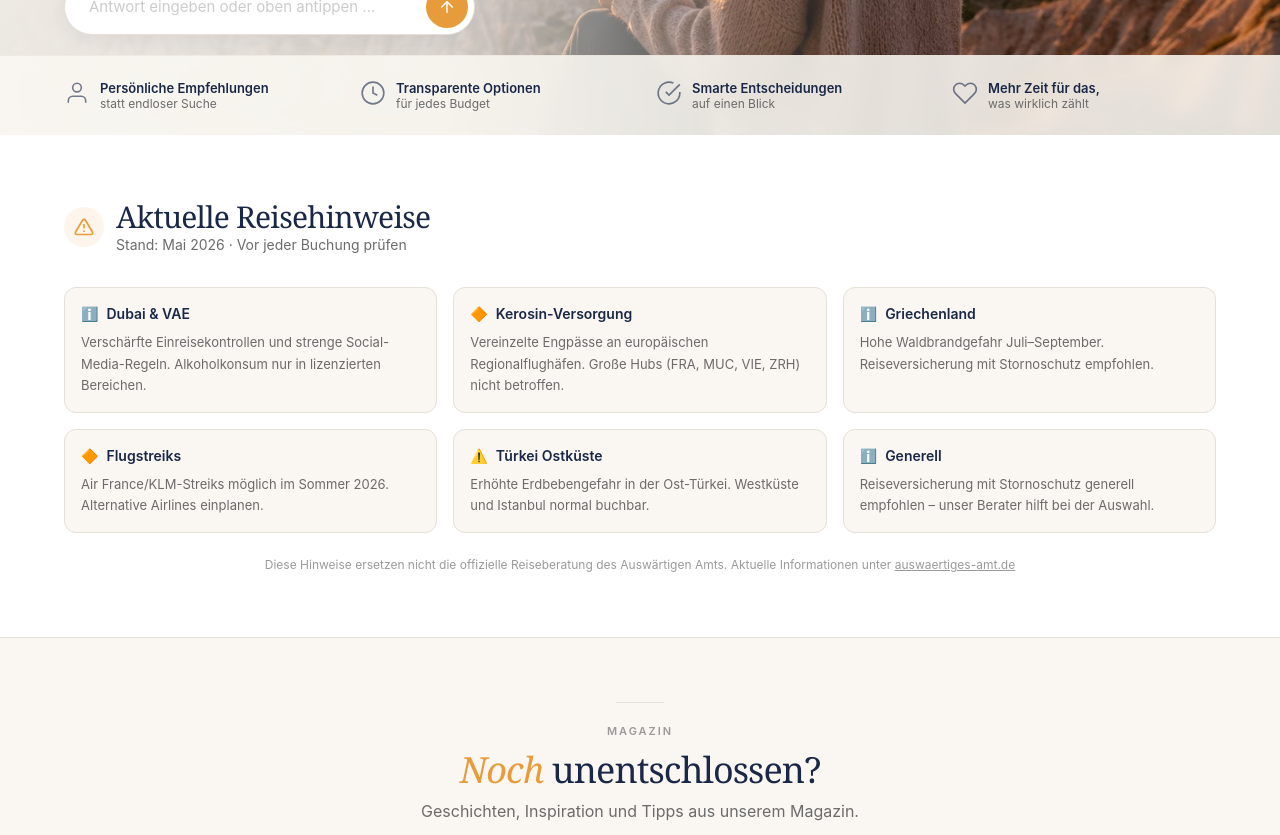
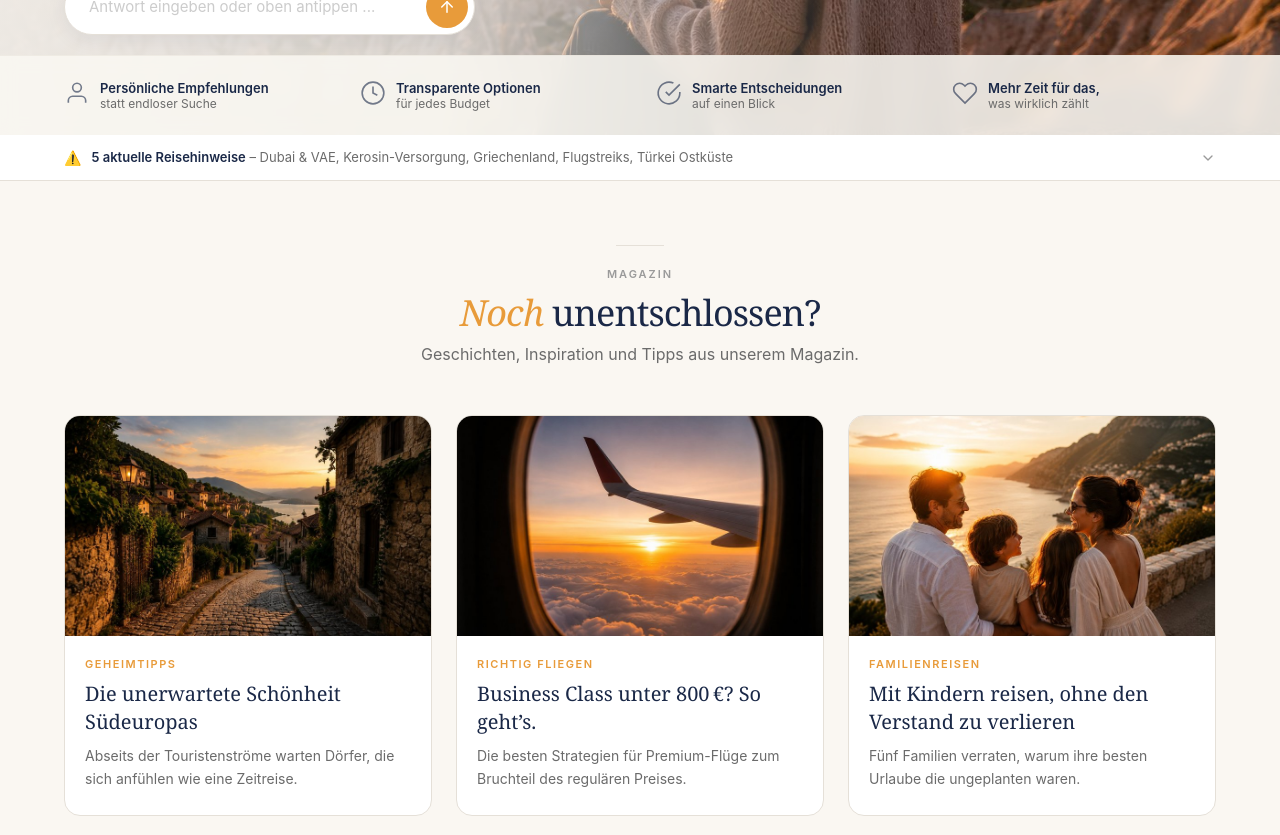
Before and after one commit to mdimster/myfly24-web, a Next.js app: page / in a window 1280 px wide. Shown: the part 520-1355 px from the top of the page. Built offline with nearby package versions, Linux system fonts and the light colour scheme.

Commit message:
feat: slim travel banner + inline chat

```diff
--- /dev/null
+++ b/app/components/TravelBanner.tsx
@@ -0,0 +1,63 @@
+"use client";
+
+import { useState } from "react";
+
+const warnings = [
+  { region: "Dubai & VAE", text: "Verschärfte Einreisekontrollen und strenge Social-Media-Regeln.", level: "info" },
+  { region: "Kerosin-Versorgung", text: "Vereinzelte Engpässe an europäischen Regionalflughäfen. Große Hubs nicht betroffen.", level: "warning" },
+  { region: "Griechenland", text: "Hohe Waldbrandgefahr Juli–September. Reiseversicherung empfohlen.", level: "info" },
+  { region: "Flugstreiks", text: "Air France/KLM-Streiks möglich im Sommer 2026. Alternative Airlines einplanen.", level: "warning" },
+  { region: "Türkei Ostküste", text: "Erhöhte Erdbebengefahr. Westküste und Istanbul normal buchbar.", level: "alert" },
+];
+
+export default function TravelBanner() {
+  const [open, setOpen] = useState(false);
+
+  return (
+    <div className="travel-banner-wrap">
+      <button
+        className="travel-banner"
+        onClick={() => setOpen(!open)}
+        aria-expanded={open}
+      >
+        <span className="travel-banner-icon">⚠️</span>
+        <span className="travel-banner-text">
+          <strong>{warnings.length} aktuelle Reisehinweise</strong>
+          <span className="travel-banner-regions">
+            {" "}– {warnings.map((w) => w.region).join(", ")}
+          </span>
+        </span>
+        <svg
+          className={`travel-banner-chevron ${open ? "open" : ""}`}
+          width="16" height="16" viewBox="0 0 24 24" fill="none"
+          stroke="currentColor" strokeWidth="2" strokeLinecap="round" strokeLinejoin="round"
+        >
+          <polyline points="6 9 12 15 18 9" />
+        </svg>
+      </button>
+
+      {open && (
+        <div className="travel-banner-details">
+          {warnings.map((w) => (
+            <div key={w.region} className="travel-banner-item">
+              <span className="travel-banner-badge">
+                {w.level === "alert" ? "⚠️" : w.level === "warning" ? "🔶" : "ℹ️"}
+              </span>
+              <div>
+                <span className="travel-banner-region">{w.region}</span>
+                <span className="travel-banner-desc">{w.text}</span>
+              </div>
+            </div>
+          ))}
+          <p className="travel-banner-disclaimer">
+            Quelle:{" "}
+            <a href="https://www.auswaertiges-amt.de" target="_blank" rel="noopener noreferrer">
+              Auswärtiges Amt
+            </a>{" "}
+            · Stand Mai 2026
+          </p>
+        </div>
+      )}
+    </div>
+  );
+}
--- a/app/globals.css
+++ b/app/globals.css
@@ -492,22 +492,129 @@ body {
   cursor: not-allowed;
 }
 
-/* ─── Travel Warnings ─── */
-.travel-warning-card {
-  padding: 16px;
-  border-radius: 12px;
+/* ─── Travel Banner ─── */
+.travel-banner-wrap {
+  border-bottom: 1px solid var(--color-border, #E5E0D8);
+  background: white;
+}
+
+.travel-banner {
+  width: 100%;
+  display: flex;
+  align-items: center;
+  gap: 10px;
+  padding: 12px 64px;
+  border: none;
+  background: transparent;
+  cursor: pointer;
+  font-family: var(--font-body);
+  text-align: left;
+  transition: background 0.2s;
+}
+
+.travel-banner:hover {
+  background: rgba(232, 155, 58, 0.04);
+}
+
+.travel-banner-icon {
+  font-size: 14px;
+  flex-shrink: 0;
+}
+
+.travel-banner-text {
+  flex: 1;
+  font-size: 13px;
+  color: var(--color-navy, #1A2847);
+  overflow: hidden;
+  white-space: nowrap;
+  text-overflow: ellipsis;
+}
+
+.travel-banner-text strong {
+  font-weight: 600;
+}
+
+.travel-banner-regions {
+  color: var(--color-ink-muted, #6B6B6B);
+  font-weight: 400;
+}
+
+.travel-banner-chevron {
+  flex-shrink: 0;
+  color: var(--color-ink-subtle, #9A9A9A);
+  transition: transform 0.2s;
+}
+
+.travel-banner-chevron.open {
+  transform: rotate(180deg);
+}
+
+.travel-banner-details {
+  padding: 0 64px 20px;
+  display: grid;
+  grid-template-columns: repeat(auto-fill, minmax(280px, 1fr));
+  gap: 12px;
+  animation: bannerExpand 0.2s ease;
+}
+
+@keyframes bannerExpand {
+  from { opacity: 0; transform: translateY(-8px); }
+  to { opacity: 1; transform: translateY(0); }
+}
+
+.travel-banner-item {
+  display: flex;
+  gap: 8px;
+  padding: 12px;
+  border-radius: 10px;
   background: var(--color-bg, #FAF7F2);
   border: 1px solid var(--color-border, #E5E0D8);
-  transition: box-shadow 0.2s;
 }
 
-.travel-warning-card:hover {
-  box-shadow: 0 4px 16px rgba(26, 40, 71, 0.06);
+.travel-banner-badge {
+  font-size: 13px;
+  flex-shrink: 0;
+  margin-top: 1px;
 }
 
-.travel-warning-badge {
-  font-size: 14px;
-  line-height: 1;
+.travel-banner-region {
+  display: block;
+  font-size: 13px;
+  font-weight: 600;
+  color: var(--color-navy, #1A2847);
+  margin-bottom: 2px;
+}
+
+.travel-banner-desc {
+  display: block;
+  font-size: 12px;
+  color: var(--color-ink-muted, #6B6B6B);
+  line-height: 1.45;
+}
+
+.travel-banner-disclaimer {
+  grid-column: 1 / -1;
+  font-size: 11px;
+  color: var(--color-ink-subtle, #9A9A9A);
+  margin-top: 4px;
+}
+
+.travel-banner-disclaimer a {
+  color: var(--color-ink-subtle, #9A9A9A);
+  text-decoration: underline;
+}
+
+@media (max-width: 640px) {
+  .travel-banner {
+    padding: 10px 20px;
+  }
+  .travel-banner-regions {
+    display: none;
+  }
+  .travel-banner-details {
+    padding: 0 20px 16px;
+    grid-template-columns: 1fr;
+  }
 }
 
 /* ─── Responsive ─── */
--- a/app/page.tsx
+++ b/app/page.tsx
@@ -1,6 +1,7 @@
 import Image from "next/image";
 import Link from "next/link";
 import ChatSection from "./components/ChatSection";
+import TravelBanner from "./components/TravelBanner";
 
 /* ─── SVG Icon Components ─── */
 
@@ -197,78 +198,8 @@ export default function HomePage() {
         </div>
       </section>
 
-      {/* ─── AKTUELLE REISEHINWEISE ─── */}
-      <section id="reisehinweise" className="py-12 sm:py-16 px-5 sm:px-16 bg-white border-b border-border">
-        <div className="max-w-[1200px] mx-auto">
-          <div className="flex items-center gap-3 mb-8">
-            <div className="w-10 h-10 rounded-full bg-amber/10 flex items-center justify-center flex-shrink-0">
-              <svg className="w-5 h-5 text-amber" viewBox="0 0 24 24" fill="none" stroke="currentColor" strokeWidth="2" strokeLinecap="round" strokeLinejoin="round">
-                <path d="M10.29 3.86L1.82 18a2 2 0 0 0 1.71 3h16.94a2 2 0 0 0 1.71-3L13.71 3.86a2 2 0 0 0-3.42 0z" />
-                <line x1="12" y1="9" x2="12" y2="13" />
-                <line x1="12" y1="17" x2="12.01" y2="17" />
-              </svg>
-            </div>
-            <div>
-              <h2 className="font-display text-2xl sm:text-3xl font-medium tracking-tight text-navy">
-                Aktuelle Reisehinweise
-              </h2>
-              <p className="text-sm text-ink-muted">Stand: Mai 2026 · Vor jeder Buchung prüfen</p>
-            </div>
-          </div>
-
-          <div className="grid grid-cols-1 sm:grid-cols-2 lg:grid-cols-3 gap-4">
-            {[
-              {
-                region: "Dubai & VAE",
-                level: "info",
-                text: "Verschärfte Einreisekontrollen und strenge Social-Media-Regeln. Alkoholkonsum nur in lizenzierten Bereichen.",
-              },
-              {
-                region: "Kerosin-Versorgung",
-                level: "warning",
-                text: "Vereinzelte Engpässe an europäischen Regionalflughäfen. Große Hubs (FRA, MUC, VIE, ZRH) nicht betroffen.",
-              },
-              {
-                region: "Griechenland",
-                level: "info",
-                text: "Hohe Waldbrandgefahr Juli–September. Reiseversicherung mit Stornoschutz empfohlen.",
-              },
-              {
-                region: "Flugstreiks",
-                level: "warning",
-                text: "Air France/KLM-Streiks möglich im Sommer 2026. Alternative Airlines einplanen.",
-              },
-              {
-                region: "Türkei Ostküste",
-                level: "alert",
-                text: "Erhöhte Erdbebengefahr in der Ost-Türkei. Westküste und Istanbul normal buchbar.",
-              },
-              {
-                region: "Generell",
-                level: "info",
-                text: "Reiseversicherung mit Stornoschutz generell empfohlen – unser Berater hilft bei der Auswahl.",
-              },
-            ].map((item) => (
-              <div key={item.region} className="travel-warning-card">
-                <div className="flex items-center gap-2 mb-2">
-                  <span className={`travel-warning-badge ${item.level}`}>
-                    {item.level === "alert" ? "⚠️" : item.level === "warning" ? "🔶" : "ℹ️"}
-                  </span>
-                  <span className="text-sm font-semibold text-navy">{item.region}</span>
-                </div>
-                <p className="text-[13px] text-ink-muted leading-relaxed">{item.text}</p>
-              </div>
-            ))}
-          </div>
-
-          <p className="text-xs text-ink-subtle mt-6 text-center">
-            Diese Hinweise ersetzen nicht die offizielle Reiseberatung des Auswärtigen Amts. Aktuelle Informationen unter{" "}
-            <a href="https://www.auswaertiges-amt.de" target="_blank" rel="noopener noreferrer" className="underline hover:text-navy">
-              auswaertiges-amt.de
-            </a>
-          </p>
-        </div>
-      </section>
+      {/* ─── REISEHINWEISE BANNER ─── */}
+      <TravelBanner />
 
       {/* ─── MAGAZIN ─── */}
       <div id="magazin" className="text-center pt-12 sm:pt-16 px-5 sm:px-16">
```
